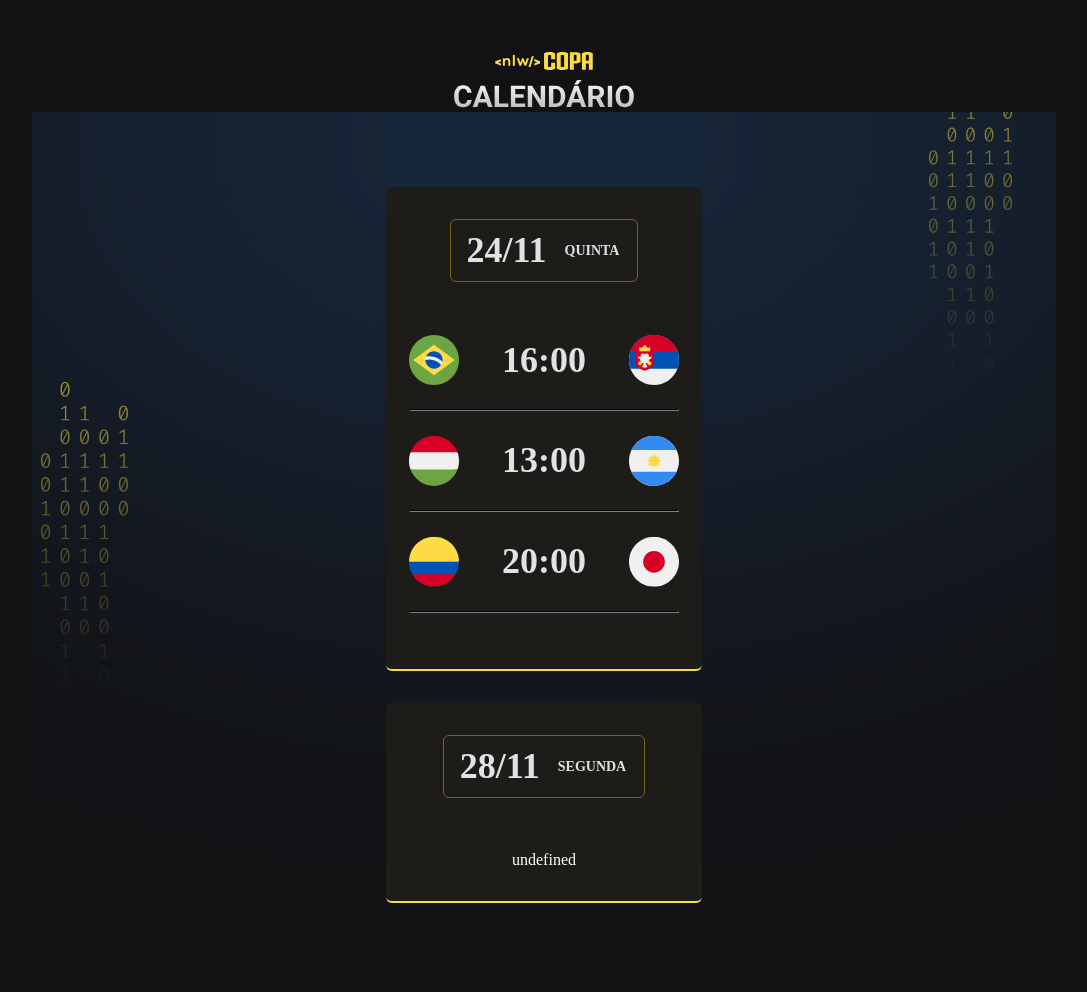
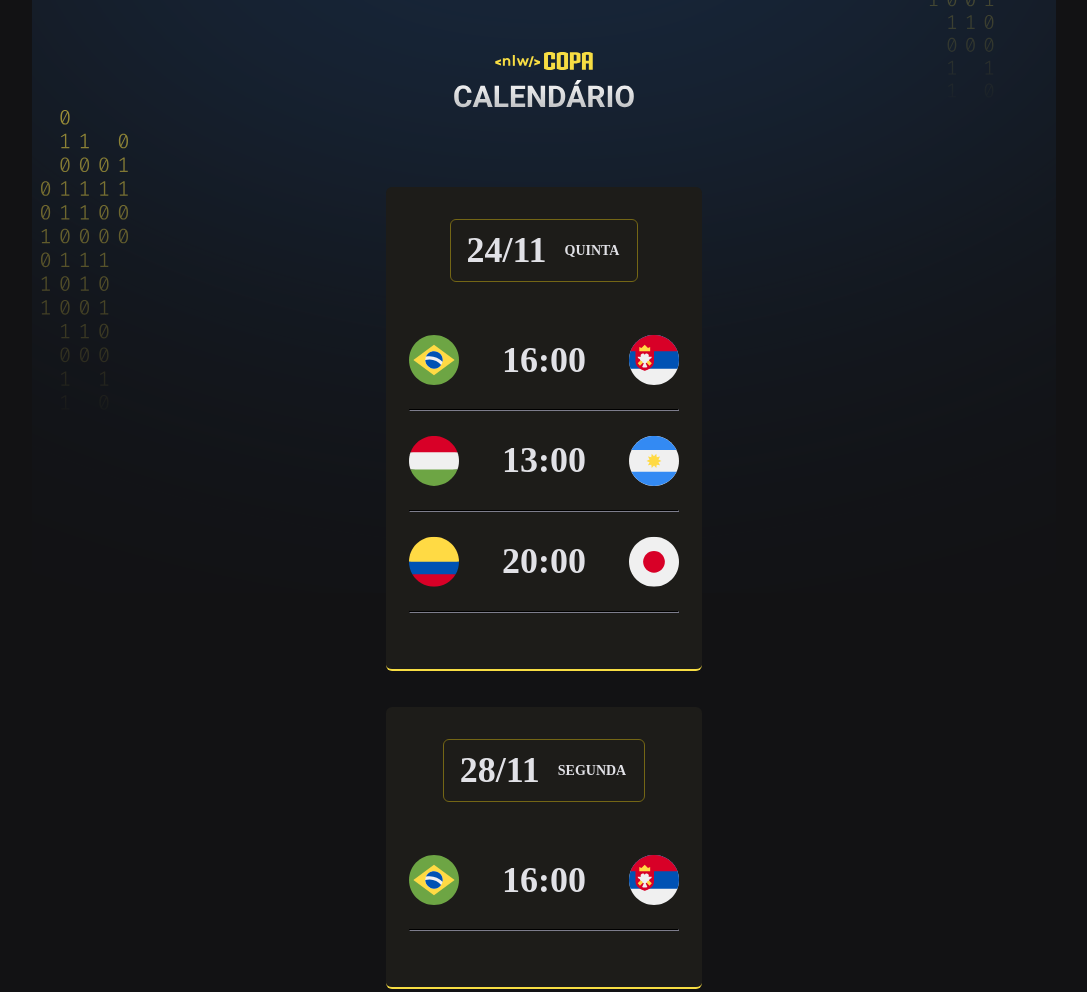
Before and after one commit to Zafkiel45/Calendario-de-jogos, a plain HTML site: page index.html in a window 1280 px wide. Shown: the whole page, without its empty margins (96-1183 px from the left). Before the commit the page ends 955 px from the top, so only its background shows below. Drawn offline with Linux system fonts and the light colour scheme.

Commit message:
tá indo

```diff
--- a/index.html
+++ b/index.html
@@ -9,7 +9,16 @@
 </head>
 <body>
     <div id="app">
+        <header class="cabecalho">
+            <h1>
+                <img src="Assets/logo.svg" alt="logo">
+            </h1>
+        </header>
+        <main>
+            <div class="container">
 
+            </div>
+        </main>
     </div>
     <script src="script.js"></script>
 </body>
--- a/script.js
+++ b/script.js
@@ -21,25 +21,12 @@ function carta(date, day, games){
   `
 }
 
-
-
-document.querySelector("#app").innerHTML = `
-<div class="container">
-            <header class="cabecalho">
-                <h1>
-                    <img src="Assets/logo.svg" alt="logo">
-                </h1>
-            </header>
-            <main>
-            ${carta(
-            '24/11' ,
-            'quinta',
+document.querySelector(".container").innerHTML =
+              carta('24/11' , 'quinta',
               CreateGames('brasil' , '16:00' , 'servia') +
               CreateGames('hungria' , '13:00' , 'argentina') +
               CreateGames('colombia' , '20:00' , 'japão')
-            )}
-            ${carta('28/11' , "segunda")}
-
-            </main>
-        </div>
-`
+            ) +
+              carta('28/11' , "segunda" ,
+              CreateGames('brasil' , '16:00' , 'servia')
+            )
--- a/style.css
+++ b/style.css
@@ -8,7 +8,7 @@ body {
   background-color: #121214;
   background-image: url(./Assets/bg.svg);
   background-position-x: center;
-  background-position-y: 55.6%;
+  background-position-y: -55.6%;
   background-repeat: no-repeat;
 }
 
@@ -86,3 +86,45 @@ main {
   flex-direction: column;
   gap: 32px;
 }
+
+.container {
+  display: flex;
+  flex-direction: column;
+  gap: 36px;
+}
+
+.card h2:hover ,
+.card ul li strong:hover,
+.card ul img:hover {
+  transform: scale(1.1);
+}
+
+.card h2,
+.card ul li strong,
+.card ul img{
+  transition: transform 0.3s;
+}
+
+.card {
+  opacity: 0;
+  animation: appear 0.2s forwards;
+}
+
+.card:nth-child(1){
+  animation-delay: 1s;
+}
+
+.card:nth-child(2){
+  animation-delay: 2s;
+}
+
+
+@keyframes appear {
+  0%{
+    opacity: 0;
+    transform: translateY(-50px);
+  }
+  100%{
+    opacity: 1;
+  }
+}
```
